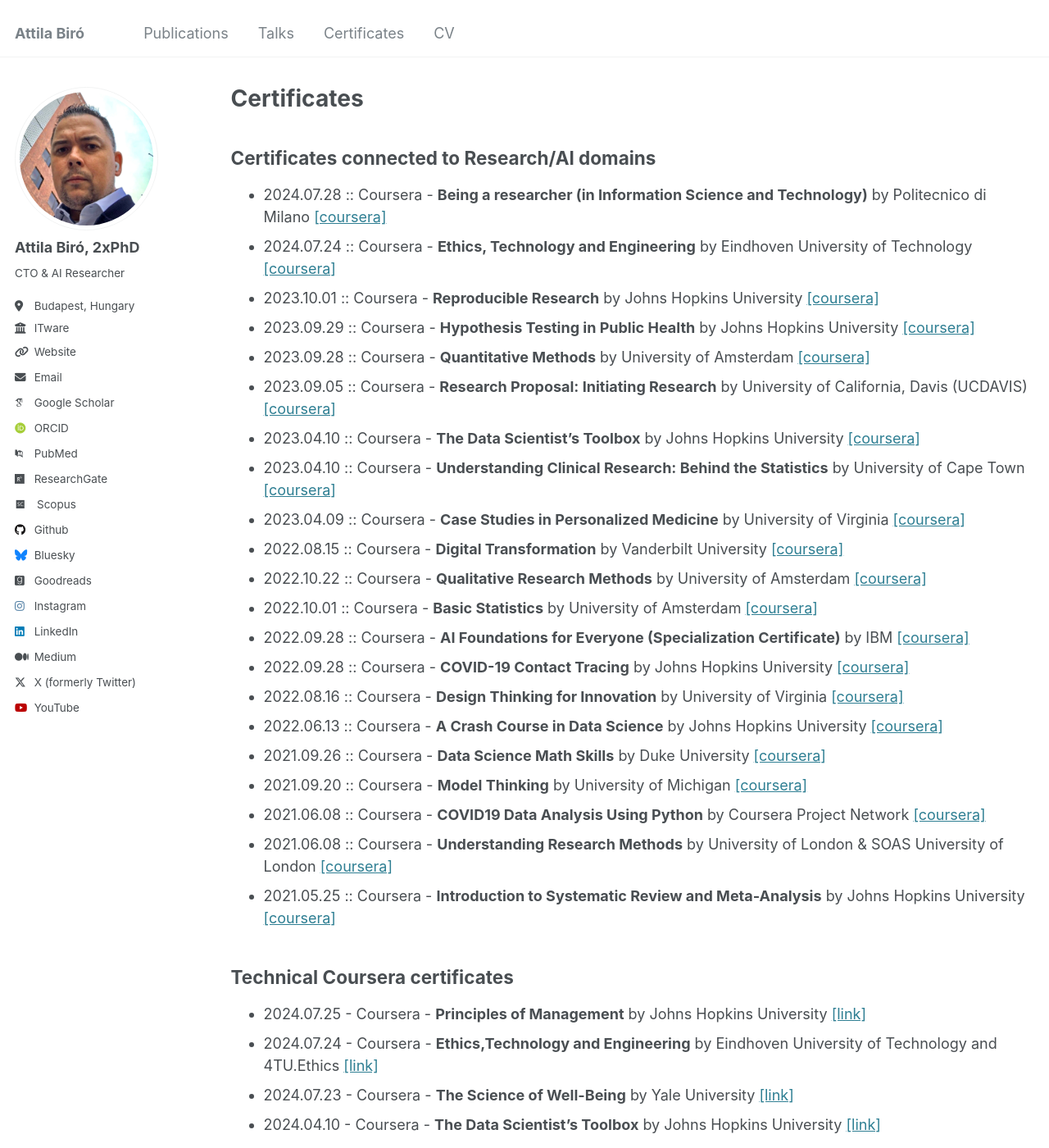
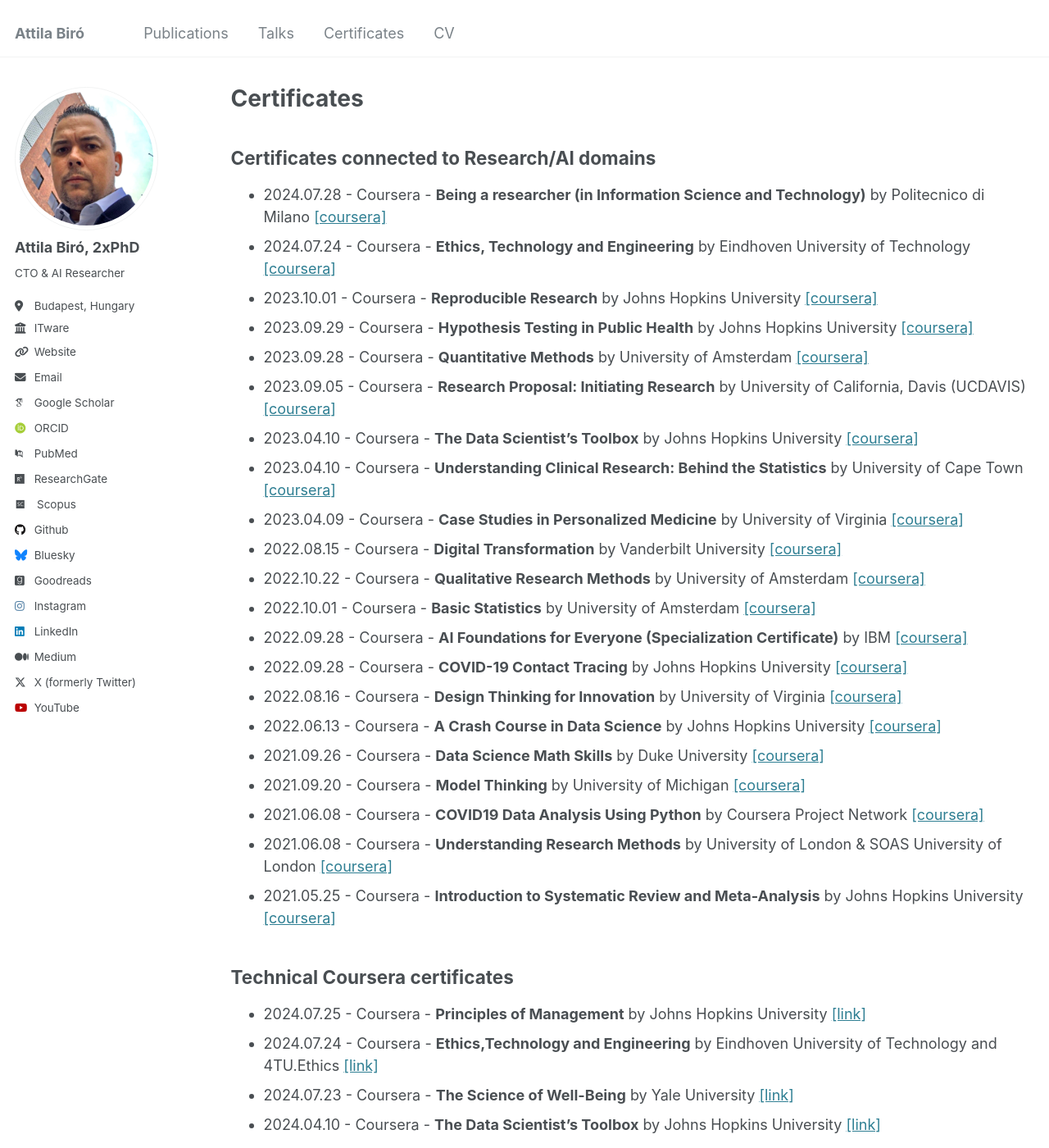
Before and after one commit to biroka/biroka.github.io, a Jekyll site: the page built from _pages/certificates.md, in a window 1280 px wide and 1400 px high. Shown: the whole window at 82% size. Built offline with Jekyll 4.4.1, drawn with Linux system fonts in a browser that asks for light colours; some web fonts are replaced.

```diff
--- a/_pages/certificates.md
+++ b/_pages/certificates.md
@@ -7,27 +7,27 @@ author_profile: true
 
 ##  Certificates connected to Research/AI domains
 
-* 2024.07.28 :: Coursera - **Being a researcher (in Information Science and Technology)** by Politecnico di Milano [[coursera]](https://www.coursera.org/account/accomplishments/verify/ZAKQGRBMEV6A)
-* 2024.07.24 :: Coursera - **Ethics, Technology and Engineering** by Eindhoven University of Technology [[coursera]](https://www.coursera.org/account/accomplishments/verify/KYV5NR5ZUJYZ)
-* 2023.10.01 :: Coursera - **Reproducible Research** by Johns Hopkins University [[coursera]](https://www.coursera.org/account/accomplishments/verify/TB9QEMK487JG)
-* 2023.09.29 :: Coursera - **Hypothesis Testing in Public Health** by Johns Hopkins University [[coursera]](https://www.coursera.org/account/accomplishments/verify/JL8QEEUDVL2H)
-* 2023.09.28  :: Coursera - **Quantitative Methods** by University of Amsterdam [[coursera]](https://www.coursera.org/account/accomplishments/verify/SUQ9QMMZ9EAX)
-* 2023.09.05 :: Coursera - **Research Proposal: Initiating Research** by University of California, Davis (UCDAVIS) [[coursera]](https://www.coursera.org/account/accomplishments/verify/LVASMXWKQPT5)
-* 2023.04.10 :: Coursera - **The Data Scientist’s Toolbox** by Johns Hopkins University [[coursera]](https://www.coursera.org/account/accomplishments/verify/ZD8VSEKXQZMS)
-* 2023.04.10 :: Coursera - **Understanding Clinical Research: Behind the Statistics** by University of Cape Town [[coursera]](https://www.coursera.org/account/accomplishments/verify/8TGV97BM7KP7)
-* 2023.04.09 :: Coursera - **Case Studies in Personalized Medicine** by University of Virginia [[coursera]](https://www.coursera.org/account/accomplishments/verify/SN2X64SS6CRN)
-* 2022.08.15 :: Coursera - **Digital Transformation** by Vanderbilt University [[coursera]](https://www.coursera.org/account/accomplishments/verify/5VEFEF8Y5MQU)
-* 2022.10.22 :: Coursera - **Qualitative Research Methods** by University of Amsterdam [[coursera]](https://www.coursera.org/account/accomplishments/verify/7V8M7J6J3TRR)
-* 2022.10.01 :: Coursera - **Basic Statistics** by University of Amsterdam [[coursera]](https://www.coursera.org/account/accomplishments/verify/JTHFJU6BY4EM)
-* 2022.09.28 :: Coursera - **AI Foundations for Everyone (Specialization Certificate)** by IBM [[coursera]](https://www.coursera.org/account/accomplishments/specialization/2Q9XZ6EEUVNR)
-* 2022.09.28 :: Coursera - **COVID-19 Contact Tracing** by Johns Hopkins University [[coursera]](https://www.coursera.org/account/accomplishments/verify/BHHLUTZEDFMP)
-* 2022.08.16 :: Coursera - **Design Thinking for Innovation** by University of Virginia [[coursera]](https://www.coursera.org/account/accomplishments/verify/D2D4NEZ994AS)
-* 2022.06.13 :: Coursera - **A Crash Course in Data Science** by Johns Hopkins University [[coursera]](https://www.coursera.org/account/accomplishments/verify/JYGR5JUKEA4M)
-* 2021.09.26 :: Coursera - **Data Science Math Skills** by Duke University [[coursera]](https://www.coursera.org/account/accomplishments/verify/ZHMPNUULB3ZZ)
-* 2021.09.20 :: Coursera - **Model Thinking** by University of Michigan [[coursera]](https://www.coursera.org/account/accomplishments/verify/82Z5AVGFJJBG)
-* 2021.06.08 :: Coursera - **COVID19 Data Analysis Using Python** by Coursera Project Network [[coursera]](https://www.coursera.org/account/accomplishments/verify/N3EDFV4HJFCT)
-* 2021.06.08 :: Coursera - **Understanding Research Methods** by University of London & SOAS University of London [[coursera]](https://www.coursera.org/account/accomplishments/verify/P59MZUUDAAYZ)
-* 2021.05.25 :: Coursera - **Introduction to Systematic Review and Meta-Analysis** by Johns Hopkins University [[coursera]](https://www.coursera.org/account/accomplishments/verify/DKNUCDD8H9EK)
+* 2024.07.28 - Coursera - **Being a researcher (in Information Science and Technology)** by Politecnico di Milano [[coursera]](https://www.coursera.org/account/accomplishments/verify/ZAKQGRBMEV6A)
+* 2024.07.24 - Coursera - **Ethics, Technology and Engineering** by Eindhoven University of Technology [[coursera]](https://www.coursera.org/account/accomplishments/verify/KYV5NR5ZUJYZ)
+* 2023.10.01 - Coursera - **Reproducible Research** by Johns Hopkins University [[coursera]](https://www.coursera.org/account/accomplishments/verify/TB9QEMK487JG)
+* 2023.09.29 - Coursera - **Hypothesis Testing in Public Health** by Johns Hopkins University [[coursera]](https://www.coursera.org/account/accomplishments/verify/JL8QEEUDVL2H)
+* 2023.09.28 - Coursera - **Quantitative Methods** by University of Amsterdam [[coursera]](https://www.coursera.org/account/accomplishments/verify/SUQ9QMMZ9EAX)
+* 2023.09.05 - Coursera - **Research Proposal: Initiating Research** by University of California, Davis (UCDAVIS) [[coursera]](https://www.coursera.org/account/accomplishments/verify/LVASMXWKQPT5)
+* 2023.04.10 - Coursera - **The Data Scientist’s Toolbox** by Johns Hopkins University [[coursera]](https://www.coursera.org/account/accomplishments/verify/ZD8VSEKXQZMS)
+* 2023.04.10 - Coursera - **Understanding Clinical Research: Behind the Statistics** by University of Cape Town [[coursera]](https://www.coursera.org/account/accomplishments/verify/8TGV97BM7KP7)
+* 2023.04.09 - Coursera - **Case Studies in Personalized Medicine** by University of Virginia [[coursera]](https://www.coursera.org/account/accomplishments/verify/SN2X64SS6CRN)
+* 2022.08.15 - Coursera - **Digital Transformation** by Vanderbilt University [[coursera]](https://www.coursera.org/account/accomplishments/verify/5VEFEF8Y5MQU)
+* 2022.10.22 - Coursera - **Qualitative Research Methods** by University of Amsterdam [[coursera]](https://www.coursera.org/account/accomplishments/verify/7V8M7J6J3TRR)
+* 2022.10.01 - Coursera - **Basic Statistics** by University of Amsterdam [[coursera]](https://www.coursera.org/account/accomplishments/verify/JTHFJU6BY4EM)
+* 2022.09.28 - Coursera - **AI Foundations for Everyone (Specialization Certificate)** by IBM [[coursera]](https://www.coursera.org/account/accomplishments/specialization/2Q9XZ6EEUVNR)
+* 2022.09.28 - Coursera - **COVID-19 Contact Tracing** by Johns Hopkins University [[coursera]](https://www.coursera.org/account/accomplishments/verify/BHHLUTZEDFMP)
+* 2022.08.16 - Coursera - **Design Thinking for Innovation** by University of Virginia [[coursera]](https://www.coursera.org/account/accomplishments/verify/D2D4NEZ994AS)
+* 2022.06.13 - Coursera - **A Crash Course in Data Science** by Johns Hopkins University [[coursera]](https://www.coursera.org/account/accomplishments/verify/JYGR5JUKEA4M)
+* 2021.09.26 - Coursera - **Data Science Math Skills** by Duke University [[coursera]](https://www.coursera.org/account/accomplishments/verify/ZHMPNUULB3ZZ)
+* 2021.09.20 - Coursera - **Model Thinking** by University of Michigan [[coursera]](https://www.coursera.org/account/accomplishments/verify/82Z5AVGFJJBG)
+* 2021.06.08 - Coursera - **COVID19 Data Analysis Using Python** by Coursera Project Network [[coursera]](https://www.coursera.org/account/accomplishments/verify/N3EDFV4HJFCT)
+* 2021.06.08 - Coursera - **Understanding Research Methods** by University of London & SOAS University of London [[coursera]](https://www.coursera.org/account/accomplishments/verify/P59MZUUDAAYZ)
+* 2021.05.25 - Coursera - **Introduction to Systematic Review and Meta-Analysis** by Johns Hopkins University [[coursera]](https://www.coursera.org/account/accomplishments/verify/DKNUCDD8H9EK)
 
 ##  Technical Coursera certificates
 
```
